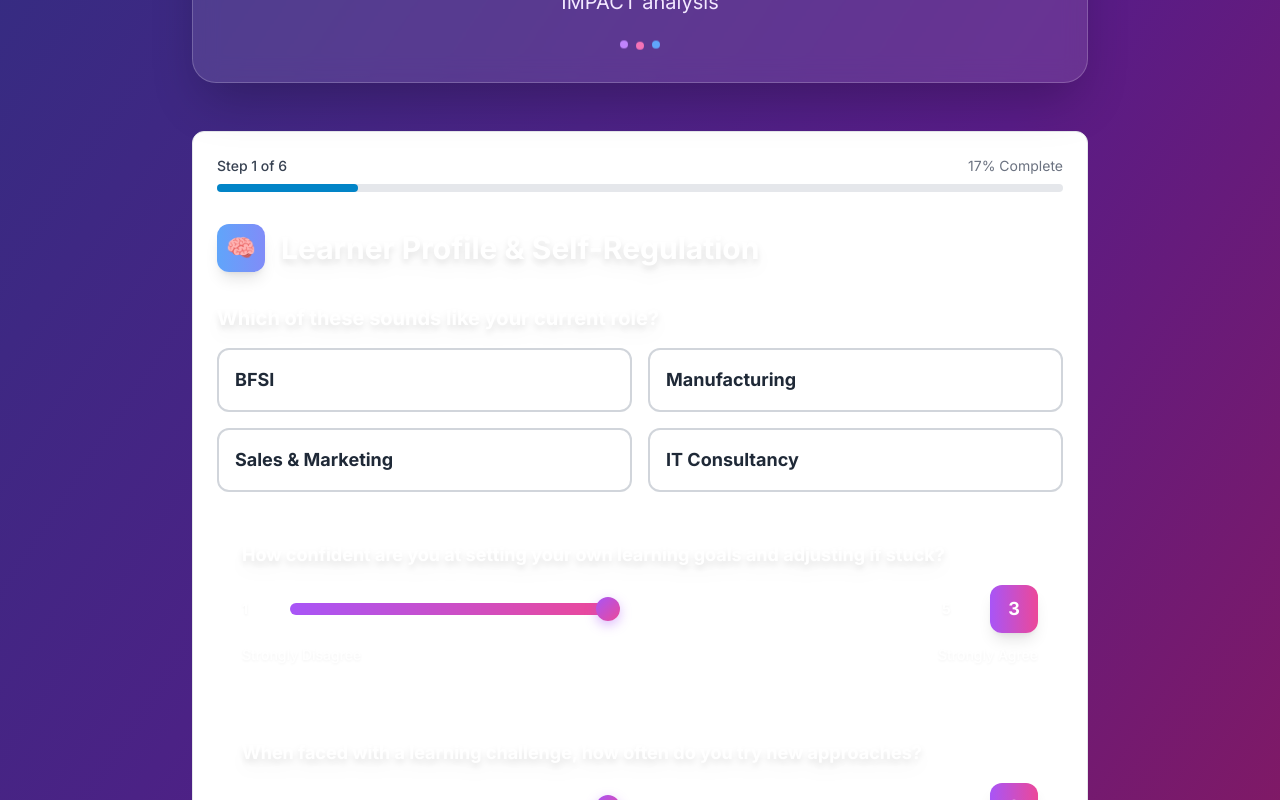
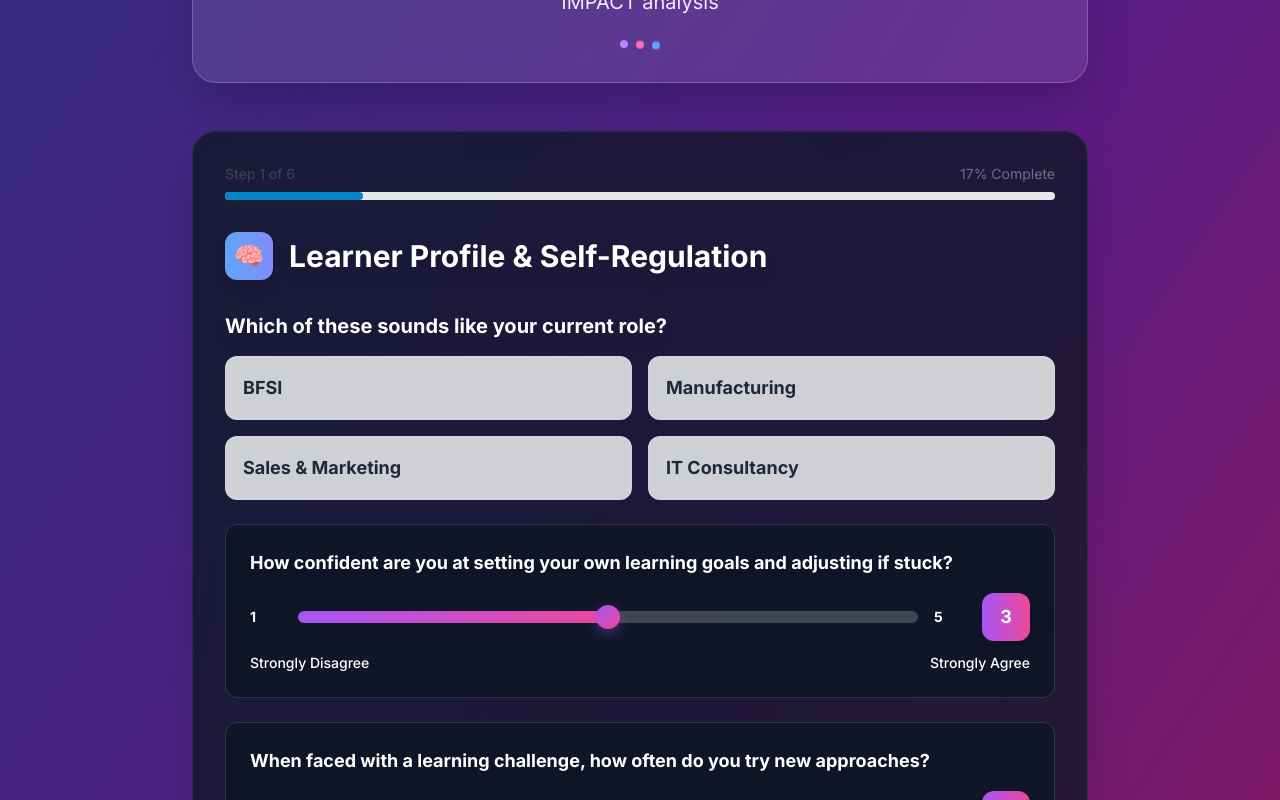
Before and after one commit to teachme-ai/teachmeai-main-site, a Next.js app: page /app in a window 1280 px wide. Shown: the part 280-1080 px from the top of the page. Built offline with nearby package versions, Linux system fonts and the light colour scheme.

Commit message:
🔧 Fix text visibility with dark backgrounds for all form elements

```diff
--- a/src/components/IntakeForm.tsx
+++ b/src/components/IntakeForm.tsx
@@ -128,7 +128,7 @@ export default function IntakeForm() {
 
   if (isComplete) {
     return (
-      <div className="card text-center">
+      <div className="backdrop-blur-md bg-gray-900/80 rounded-3xl p-8 border border-gray-600/30 shadow-2xl text-center">
         <div className="text-green-600 mb-4">
           <span className="text-4xl">🎉</span>
         </div>
@@ -162,7 +162,7 @@ export default function IntakeForm() {
   }
 
   return (
-    <div className="card">
+    <div className="backdrop-blur-md bg-gray-900/80 rounded-3xl p-8 border border-gray-600/30 shadow-2xl">
       {/* Progress Bar */}
       <div className="mb-8">
         <div className="flex items-center justify-between mb-2">
@@ -588,8 +588,8 @@ function Step6({ responses, onInputChange, validationErrors = {} }: { responses:
 // Reusable Components
 function QuestionSlider({ label, value, onChange, error }: { label: string, value: number, onChange: (value: number) => void, error?: string }) {
   return (
-    <div className={`p-6 rounded-xl border backdrop-blur-sm hover:bg-white/10 transition-all duration-300 ${
-      error ? 'bg-red-500/10 border-red-400/50' : 'bg-white/5 border-white/10'
+    <div className={`p-6 rounded-xl border backdrop-blur-sm hover:bg-gray-800/90 transition-all duration-300 ${
+      error ? 'bg-red-900/50 border-red-400/50' : 'bg-gray-900/70 border-gray-600/50'
     }`}>
       <label className="block text-lg font-bold text-white mb-4 drop-shadow-lg">{label}</label>
       <div className="flex items-center space-x-4">
```
